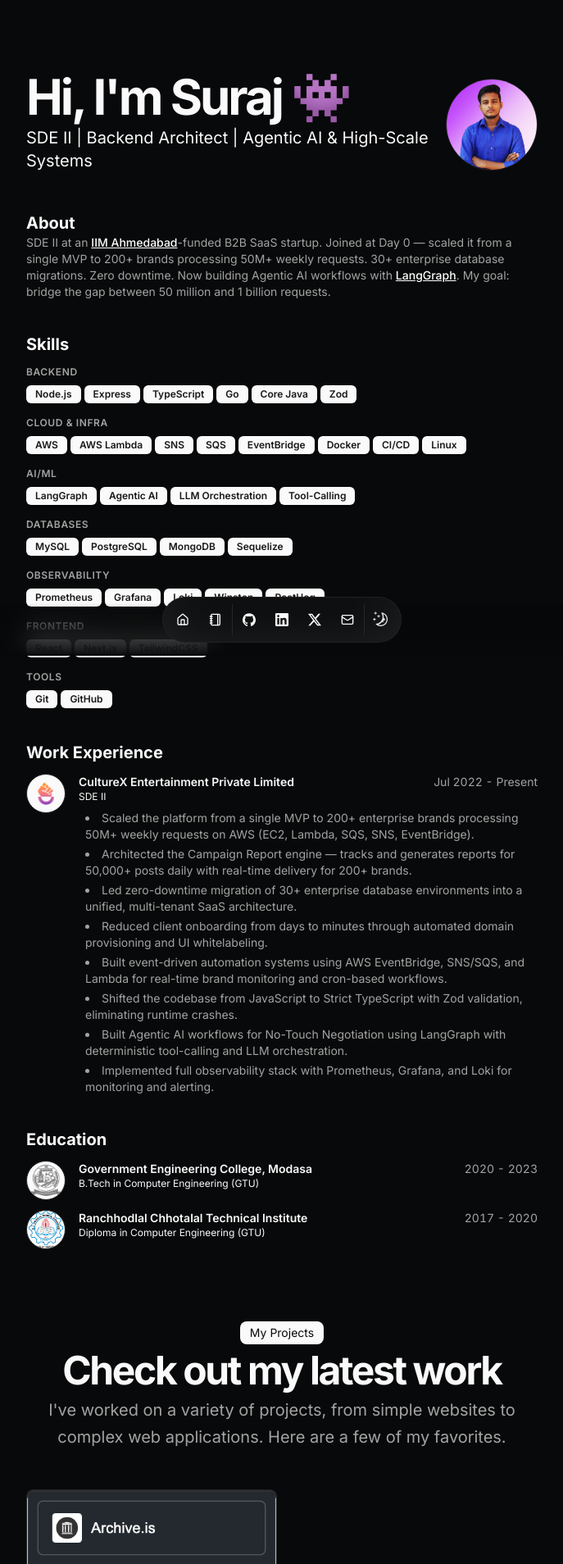
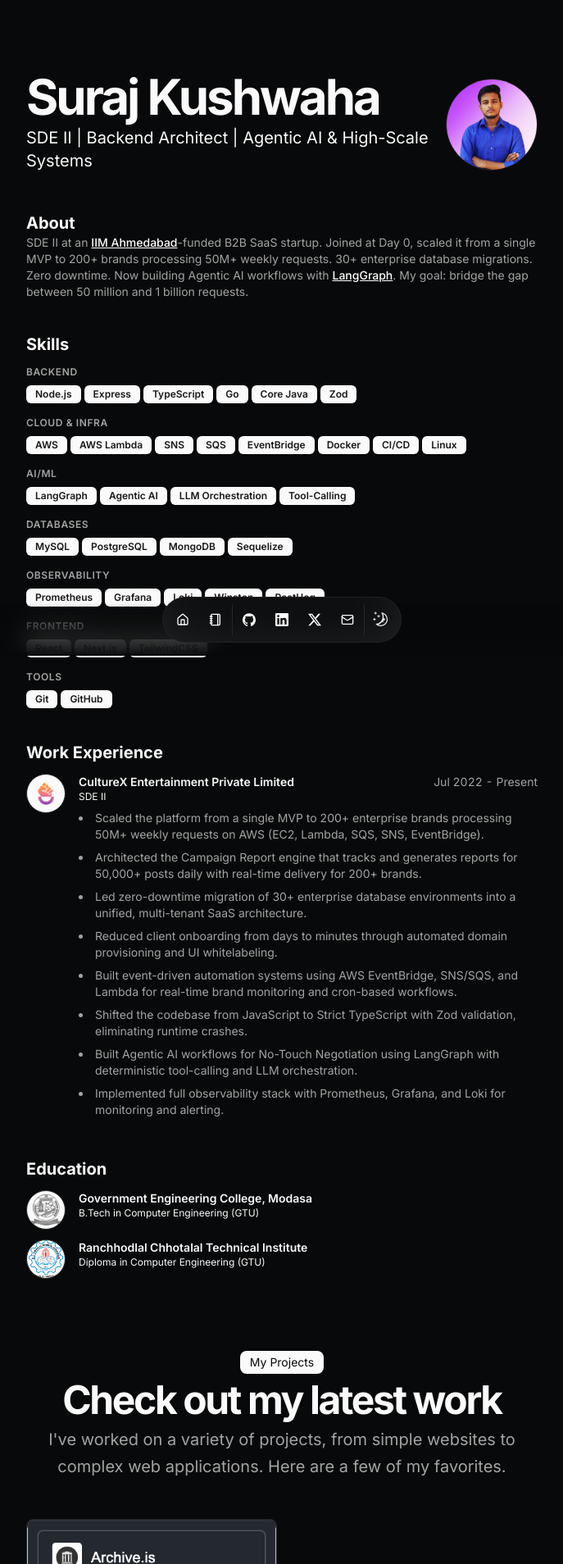
Before and after one commit to surajkuushwaha/surajkuushwaha, a Next.js app: page / in a window 1280 px wide. Shown: the top 1908 px of the page at 82% size, without its empty margins (296-983 px from the left). Built offline with nearby package versions, Linux system fonts and the light colour scheme.

Commit message:
feat: update text rendering in hero section and clean up experience period formatting

```diff
--- a/src/app/page.tsx
+++ b/src/app/page.tsx
@@ -22,7 +22,7 @@ export default function Page() {
                                 delay={BLUR_FADE_DELAY}
                                 className="text-3xl font-bold tracking-tighter sm:text-5xl xl:text-6xl/none"
                                 yOffset={8}
-                                text={`Hi, I'm ${DATA.name.split(" ")[0]} 👾`}
+                                text={DATA.name}
                             />
                             <BlurFadeText
                                 className="max-w-[600px] md:text-xl"
@@ -131,7 +131,7 @@ export default function Page() {
                                 altText={education.school}
                                 title={education.school}
                                 subtitle={education.degree}
-                                period={`${education.start} - ${education.end}`}
+                                period=""
                             />
                         </BlurFade>
                     ))}
--- a/src/components/experience-card.tsx
+++ b/src/components/experience-card.tsx
@@ -108,9 +108,9 @@ export const ExperienceCard = ({
                     >
                         {description && <div className="mb-2">{description}</div>}
                         {bullets && bullets.length > 0 && (
-                            <ul className="list-disc list-inside space-y-1 ml-2">
+                            <ul className="list-disc space-y-2 ml-4 pb-2">
                                 {bullets.map((bullet, index) => (
-                                    <li key={index} className="text-muted-foreground">
+                                    <li key={index} className="text-muted-foreground pl-1">
                                         {bullet}
                                     </li>
                                 ))}
--- a/src/data/resume.tsx
+++ b/src/data/resume.tsx
@@ -10,7 +10,7 @@ export const DATA = {
     description:
         "SDE II | Backend Architect | Agentic AI & High-Scale Systems",
     summary:
-        "SDE II at an [IIM Ahmedabad](https://www.iima.ac.in/)-funded B2B SaaS startup. Joined at Day 0 — scaled it from a single MVP to 200+ brands processing 50M+ weekly requests. 30+ enterprise database migrations. Zero downtime. Now building Agentic AI workflows with [LangGraph](https://www.langchain.com/langgraph). My goal: bridge the gap between 50 million and 1 billion requests.",
+        "SDE II at an [IIM Ahmedabad](https://www.iima.ac.in/)-funded B2B SaaS startup. Joined at Day 0, scaled it from a single MVP to 200+ brands processing 50M+ weekly requests. 30+ enterprise database migrations. Zero downtime. Now building Agentic AI workflows with [LangGraph](https://www.langchain.com/langgraph). My goal: bridge the gap between 50 million and 1 billion requests.",
     avatarUrl: "/me.jpg",
     skills: {
         "Backend": ["Node.js", "Express", "TypeScript", "Go", "Core Java", "Zod"],
@@ -77,7 +77,7 @@ export const DATA = {
             end: "Present",
             bullets: [
                 "Scaled the platform from a single MVP to 200+ enterprise brands processing 50M+ weekly requests on AWS (EC2, Lambda, SQS, SNS, EventBridge).",
-                "Architected the Campaign Report engine — tracks and generates reports for 50,000+ posts daily with real-time delivery for 200+ brands.",
+                "Architected the Campaign Report engine that tracks and generates reports for 50,000+ posts daily with real-time delivery for 200+ brands.",
                 "Led zero-downtime migration of 30+ enterprise database environments into a unified, multi-tenant SaaS architecture.",
                 "Reduced client onboarding from days to minutes through automated domain provisioning and UI whitelabeling.",
                 "Built event-driven automation systems using AWS EventBridge, SNS/SQS, and Lambda for real-time brand monitoring and cron-based workflows.",
```
